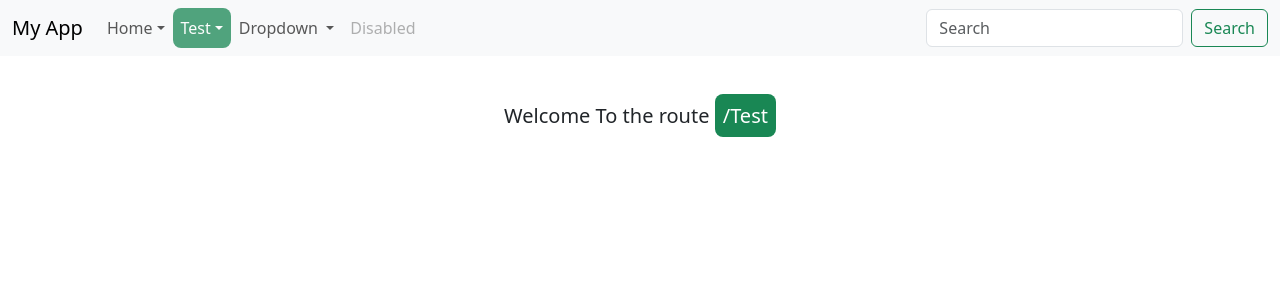
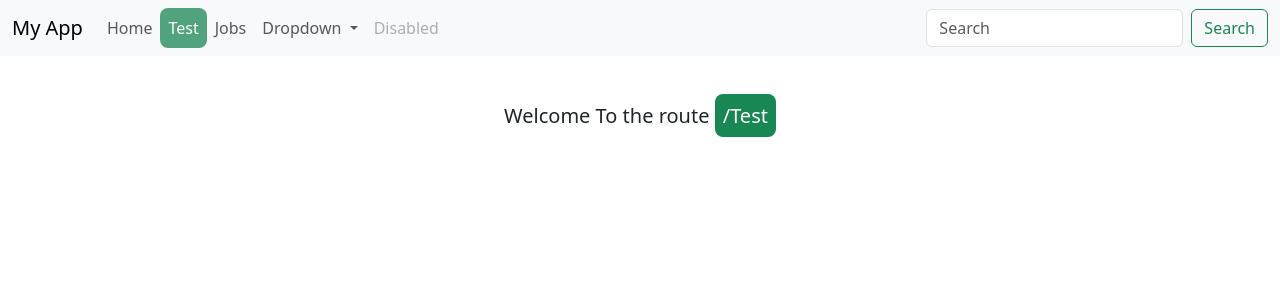
Before and after one commit to Ahmed-Osama2022/vue-jobs-bootstrapcss, a Vue app: page /test in a window 1280 px wide. Shown: the top 300 px of the page. Built offline with nearby package versions, Linux system fonts and the light colour scheme.

Commit message:
feat: implement job listing and detail views; add JSON server for mock data; refactor Navbar and Card components

```diff
--- a/package.json
+++ b/package.json
@@ -7,6 +7,7 @@
     "dev": "vite",
     "build": "vite build",
     "preview": "vite preview",
+    "server": "json-server --watch src/database/db.json --port 8200",
     "format": "prettier --write --experimental-cli src/"
   },
   "dependencies": {
--- /dev/null
+++ b/src/components/Jobs/JobView.vue
@@ -0,0 +1,75 @@
+<script setup>
+// JavaScript / TypeScript code here
+import { watch } from 'vue';
+import { useRoute, useRouter } from 'vue-router';
+import { ref } from 'vue';
+import axios from 'axios';
+
+const route = useRoute();
+const router = useRouter();
+
+const id = route.params.id;
+
+let isExists = ref(true);
+
+const job = ref(null);
+
+const fetchJob = async (id) => {
+  try {
+    const id = route.params.id;
+    const response = await axios.get(`${import.meta.env.VITE_API_URL}/jobs/${id}`);
+
+    isExists.value = true;
+    job.value = response.data;
+  } catch (error) {
+    if (error.response?.status === 404) {
+      console.error('Job not found');
+      isExists.value = false;
+
+      setTimeout(() => {
+        router.replace({ name: 'jobs' });
+      }, 2000); // Redirect after 2 seconds
+      // router.replace({ name: 'jobs' });
+      return;
+    }
+    console.error('Error fetching job:', error);
+  }
+};
+
+watch(
+  () => route.params.id,
+  (id) => {
+    console.log('Job ID:', id);
+
+    fetchJob(id);
+  },
+
+  { immediate: true },
+);
+</script>
+
+<template>
+  <div>
+    <h3>Jobs View</h3>
+
+    <p>{{ isExists ? `Job ID: ${job?.id}` : 'Job Not Found' }}</p>
+
+    <p v-if="!isExists">Redirecting to jobs list...</p>
+
+    <!-- <p class="my-5">
+      {{ job ? `Job Title: ${job.title}` : 'Loading job details...' }}
+    </p> -->
+
+    <div class="card">
+      <div class="card-body">
+        <h5 class="card-title">{{ job?.title }}</h5>
+        <p class="card-text">{{ job?.description }}</p>
+        <a href="#" class="btn btn-primary">Apply Now</a>
+      </div>
+    </div>
+  </div>
+</template>
+
+<style scoped>
+/* Component scoped styles */
+</style>
--- /dev/null
+++ b/src/components/Jobs/Jobs.vue
@@ -0,0 +1,33 @@
+<script setup>
+// JavaScript / TypeScript code here
+import { ref, onMounted } from 'vue';
+import { RouterLink } from 'vue-router';
+import axios from 'axios';
+
+const jobs = ref([]);
+
+onMounted(async () => {
+  try {
+    const response = await axios.get(import.meta.env.VITE_API_URL + '/jobs'); // Use the API URL from .env
+    jobs.value = response.data; // Access the "job" array from the JSON
+    console.log(jobs.value);
+  } catch (error) {
+    console.error('Error fetching jobs:', error);
+  }
+});
+</script>
+
+<template>
+  <div class="mt-3 mx-2">
+    <h3>All Jobs</h3>
+    <ul>
+      <li v-for="job in jobs" :key="job.id">
+        <RouterLink :to="`/jobs/${job.id}`"> {{ job.title }} - {{ job.type }} </RouterLink>
+      </li>
+    </ul>
+  </div>
+</template>
+
+<style scoped>
+/* Component scoped styles */
+</style>
--- a/src/components/Navbar.vue
+++ b/src/components/Navbar.vue
@@ -51,25 +51,26 @@
           <ul class="navbar-nav me-auto mb-2 mb-lg-0">
             <li class="nav-item">
               <RouterLink
-                :class="[
-                  isActiveLink('/')
-                    ? `nav-link dropdown-toggle ${isActiveClass}`
-                    : 'nav-link dropdown-toggle',
-                ]"
+                :class="[isActiveLink('/') ? `nav-link  ${isActiveClass}` : 'nav-link ']"
                 aria-current="page"
                 to="/"
                 >Home</RouterLink
               >
             </li>
+
             <li class="nav-item">
               <RouterLink
-                :class="[
-                  isActiveLink('/test')
-                    ? `nav-link dropdown-toggle ${isActiveClass}`
-                    : 'nav-link dropdown-toggle',
-                ]"
+                :class="[isActiveLink('/test') ? `nav-link  ${isActiveClass}` : 'nav-link ']"
                 to="/test"
                 >Test</RouterLink
+              >
+            </li>
+
+            <li class="nav-item">
+              <RouterLink
+                :class="[isActiveLink('/jobs') ? `nav-link  ${isActiveClass}` : 'nav-link ']"
+                to="/jobs"
+                >Jobs</RouterLink
               >
             </li>
             <li class="nav-item dropdown">
@@ -84,11 +85,15 @@
               </RouterLink>
               <ul class="dropdown-menu">
                 <li><a class="dropdown-item" href="#">Action</a></li>
+
                 <li><a class="dropdown-item" href="#">Another action</a></li>
+
                 <li><hr class="dropdown-divider" /></li>
+
                 <li><a class="dropdown-item" href="#">Something else here</a></li>
               </ul>
             </li>
+
             <li class="nav-item">
               <a class="nav-link disabled" aria-disabled="true">Disabled</a>
             </li>
--- /dev/null
+++ b/src/database/db.json
@@ -0,0 +1,88 @@
+{
+  "jobs": [
+    {
+      "title": "Senior Vue Dev",
+      "type": "Full-Time",
+      "location": "Boston, MA",
+      "description": "We are seeking a talented Front-End Developer to join our team in Boston, MA. The ideal candidate will have strong skills in HTML, CSS, and JavaScript, with experience working with modern JavaScript frameworks such as Vue or Angular.",
+      "salary": "$90K - $100K",
+      "company": {
+        "name": "NewTek Solutions",
+        "description": "NewTek Solutions is a leading technology company specializing in web development and digital solutions. We pride ourselves on delivering high-quality products and services to our clients while fostering a collaborative and innovative work environment.",
+        "contactEmail": "contact@teksolutions.com",
+        "contactPhone": "555-555-5555"
+      },
+      "id": "1"
+    },
+    {
+      "id": "2",
+      "title": "Front-End Engineer (Vue)",
+      "type": "Full-Time",
+      "description": "Join our team as a Front-End Developer in sunny Miami, FL. We are looking for a motivated individual with a passion for crafting beautiful and responsive web applications. Experience with UI/UX design principles and a strong attention to detail are highly desirable.",
+      "location": "Miami, FL",
+      "salary": "$70K - $80K",
+      "company": {
+        "name": "Veneer Solutions",
+        "description": "Veneer Solutions is a creative agency specializing in digital design and development. Our team is dedicated to pushing the boundaries of creativity and innovation to deliver exceptional results for our clients.",
+        "contactEmail": "contact@loremipsum.com",
+        "contactPhone": "555-555-5555"
+      }
+    },
+    {
+      "id": "3",
+      "title": "Vue.js Developer",
+      "type": "Full-Time",
+      "description": "Are you passionate about front-end development? Join our team in vibrant Brooklyn, NY, and work on exciting projects that make a difference. We offer competitive compensation and a collaborative work environment where your ideas are valued.",
+      "location": "Brooklyn, NY",
+      "salary": "$70K - $80K",
+      "company": {
+        "name": "Dolor Cloud",
+        "description": "Dolor Cloud is a leading technology company specializing in digital solutions for businesses of all sizes. With a focus on innovation and customer satisfaction, we are committed to delivering cutting-edge products and services.",
+        "contactEmail": "contact@dolorsitamet.com",
+        "contactPhone": "555-555-5555"
+      }
+    },
+    {
+      "id": "4",
+      "title": "Vue Front-End Developer",
+      "type": "Part-Time",
+      "description": "Join our team as a Part-Time Front-End Developer in beautiful Pheonix, AZ. We are looking for a self-motivated individual with a passion for creating engaging user experiences. This position offers flexible hours and the opportunity to work remotely.",
+      "location": "Pheonix, AZ",
+      "salary": "$60K - $70K",
+      "company": {
+        "name": "Alpha Elite",
+        "description": "Alpha Elite is a dynamic startup specializing in digital marketing and web development. We are committed to fostering a diverse and inclusive workplace where creativity and innovation thrive.",
+        "contactEmail": "contact@adipisicingelit.com",
+        "contactPhone": "555-555-5555"
+      }
+    },
+    {
+      "id": "5",
+      "title": "Full Stack Vue Developer",
+      "type": "Full-Time",
+      "description": "Exciting opportunity for a Full-Time Front-End Developer in bustling Atlanta, GA. We are seeking a talented individual with a passion for building elegant and scalable web applications. Join our team and make an impact!",
+      "location": "Atlanta, GA",
+      "salary": "$90K - $100K",
+      "company": {
+        "name": "Browning Technologies",
+        "description": "Browning Technologies is a rapidly growing technology company specializing in e-commerce solutions. We offer a dynamic and collaborative work environment where employees are encouraged to think creatively and innovate.",
+        "contactEmail": "contact@consecteturadipisicing.com",
+        "contactPhone": "555-555-5555"
+      }
+    },
+    {
+      "id": "6",
+      "title": "Vue Native Developer",
+      "type": "Full-Time",
+      "description": "Join our team as a Front-End Developer in beautiful Portland, OR. We are looking for a skilled and enthusiastic individual to help us create innovative web solutions. Competitive salary and great benefits package available.",
+      "location": "Portland, OR",
+      "salary": "$100K - $110K",
+      "company": {
+        "name": "Port Solutions INC",
+        "description": "Port Solutions is a leading technology company specializing in software development and digital marketing. We are committed to providing our clients with cutting-edge solutions and our employees with a supportive and rewarding work environment.",
+        "contactEmail": "contact@ipsumlorem.com",
+        "contactPhone": "555-555-5555"
+      }
+    }
+  ]
+}
--- a/src/router/index.js
+++ b/src/router/index.js
@@ -1,4 +1,6 @@
 import CardView from '@/components/CardView.vue';
+import Jobs from '@/components/Jobs/Jobs.vue';
+import JobView from '@/components/Jobs/JobView.vue';
 import HomeView from '@/views/HomeView.vue';
 import NotFoundView from '@/views/NotFoundView.vue';
 import Test from '@/views/Test.vue';
@@ -31,6 +33,20 @@
       name: 'not-found',
       component: NotFoundView,
     },
+    /**
+     * For the jobs
+     */
+    {
+      path: '/jobs',
+      name: 'jobs',
+      component: Jobs,
+    },
+    {
+      // path: '/jobs/:id',
+      path: '/jobs/:id(\\d+)', // This will only match numeric IDs
+      name: 'job',
+      component: JobView,
+    },
   ],
 });
 
--- a/src/views/HomeView.vue
+++ b/src/views/HomeView.vue
@@ -1,5 +1,5 @@
 <script setup>
-import Card from '@/components/card.vue';
+import Card from '@/components/Card.vue';
 import ParentComponent from '@/components/ParentComponent.vue';
 import logoImage from '@/assets/logo.svg';
 
```
Also changed, not shown: src/components/Card.vue (renamed from src/components/card.vue).
